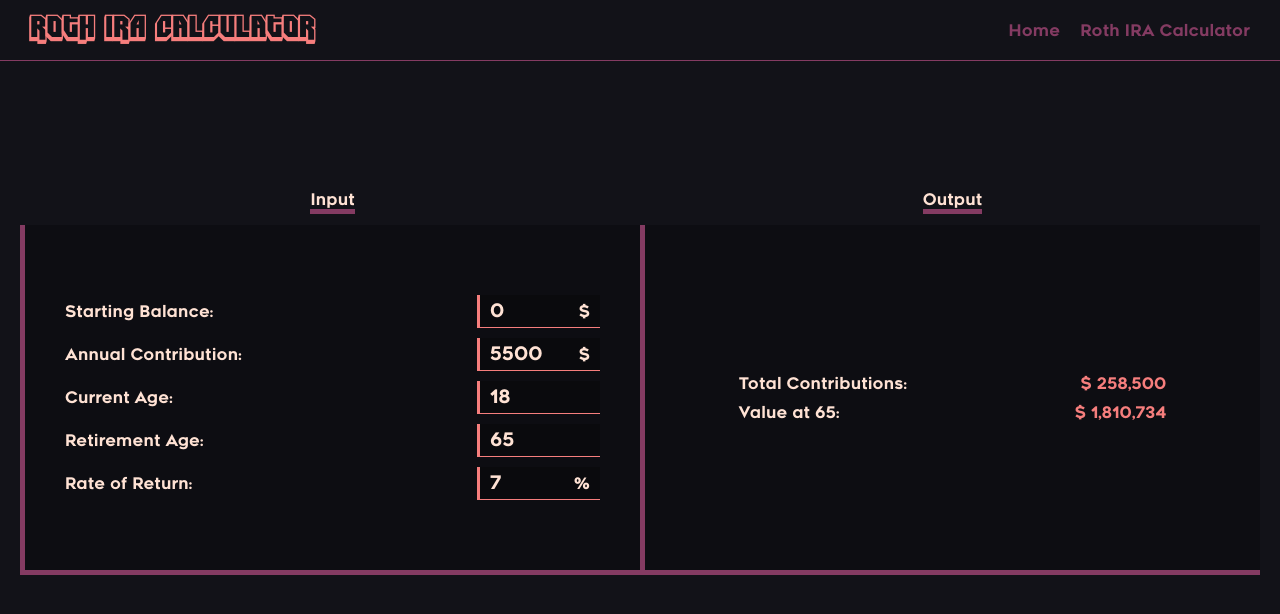
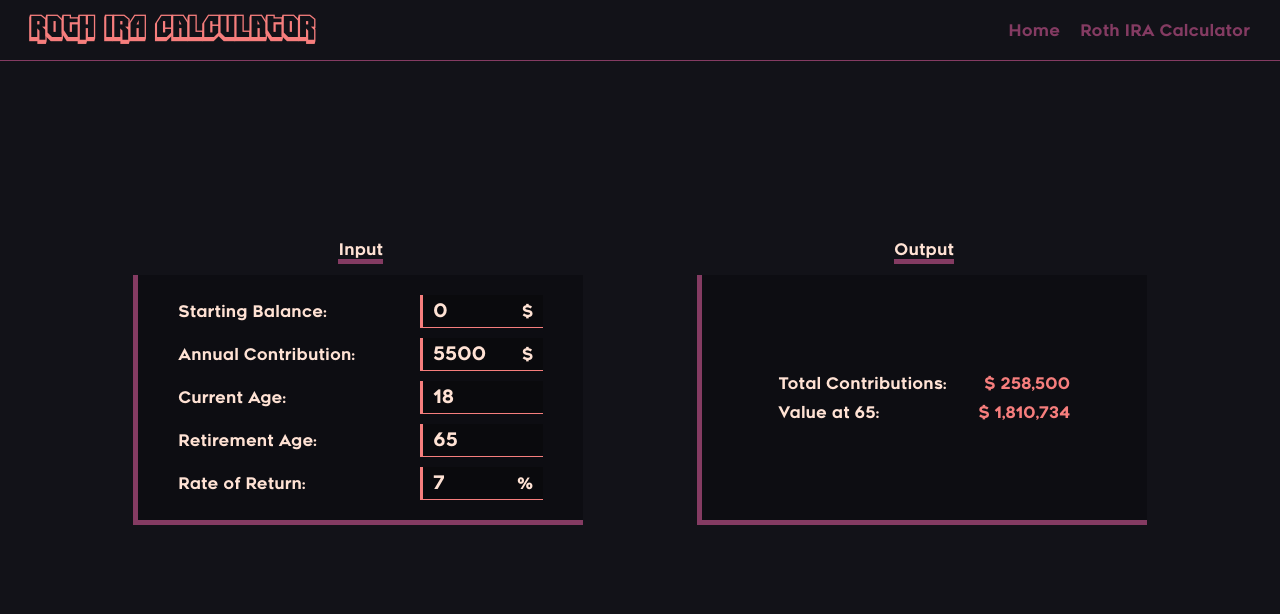
Before and after one commit to ZephyrSnoww/forget-algebra-website, a React (Create React App) app: page /roth-ira-calculator in a window 1280 px wide. Shown: the top 614 px of the page. Built offline with nearby package versions, Linux system fonts and the light colour scheme.

Commit message:
Fixed container sizing

```diff
--- a/src/app/home/Home.css
+++ b/src/app/home/Home.css
@@ -1,4 +1,4 @@
-.container {
+.home .container {
     width: 650px;
     height: 350px;
 
```
